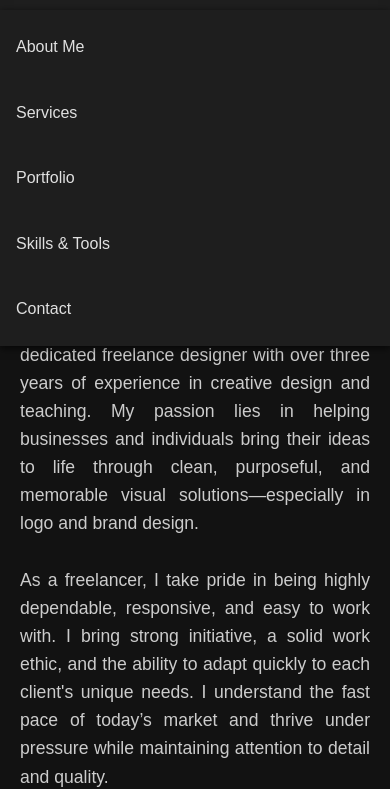
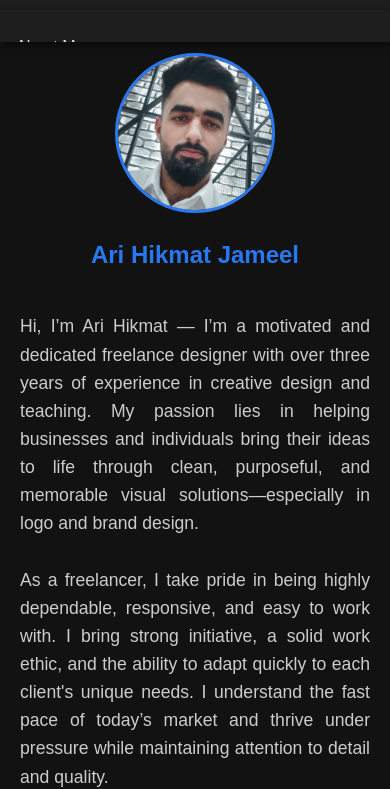
Before and after one commit to AriGulli/Portfolio, a plain HTML site: page index.html in a window 390 px wide. Shown: the part 55-844 px from the top of the page. Drawn offline with Linux system fonts and the light colour scheme; files whose address does not match are found by name.

Commit message:
Add files via upload

```diff
--- a/styles.css
+++ b/styles.css
@@ -94,7 +94,7 @@ nav {
     padding: 1rem;
     box-shadow: 0 2px 8px rgba(0,0,0,0.7);
     overflow: hidden;
-    max-height: -20;
+    max-height: 0;
     transition: max-height 0.9s ease;
     z-index: 1001;
   }
```
